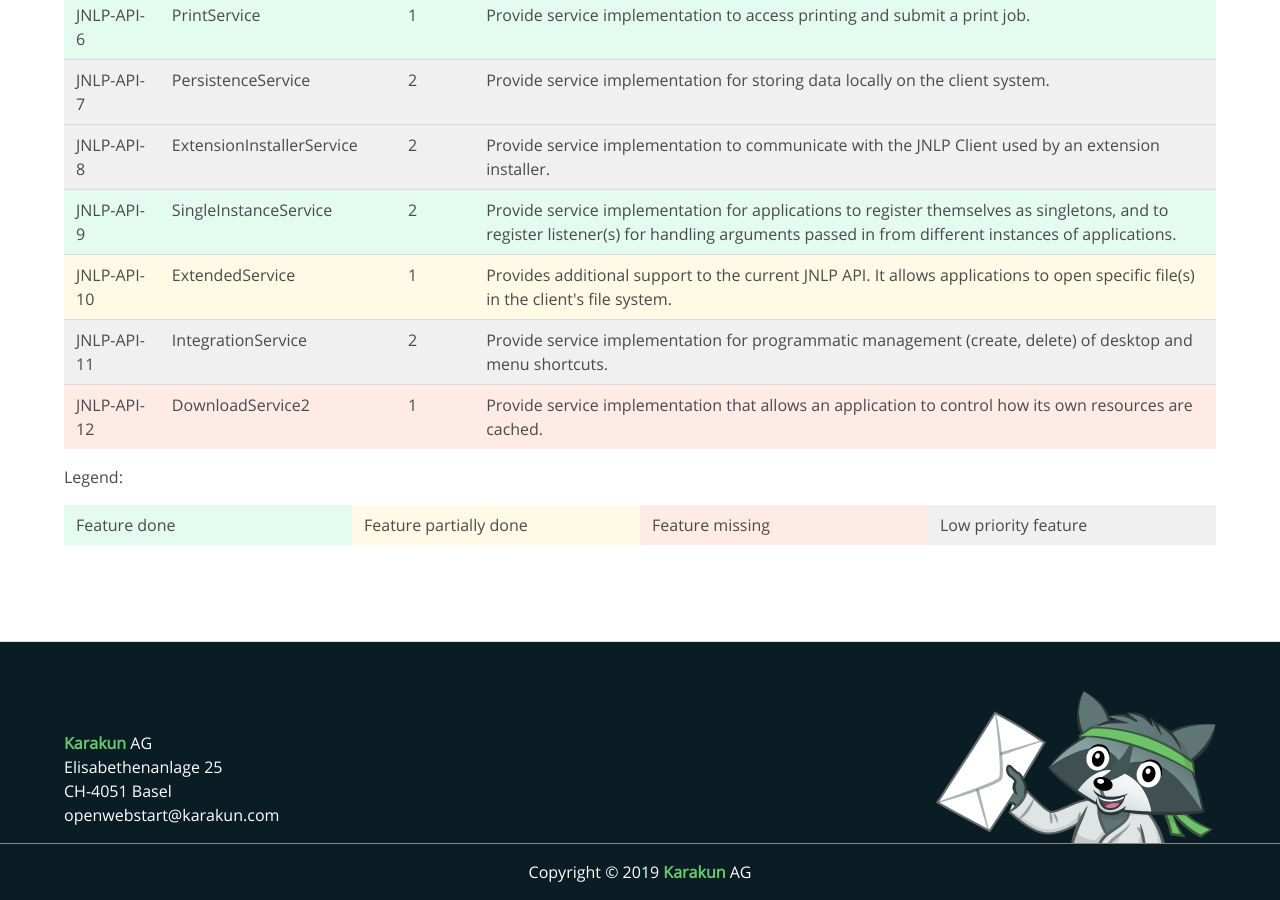
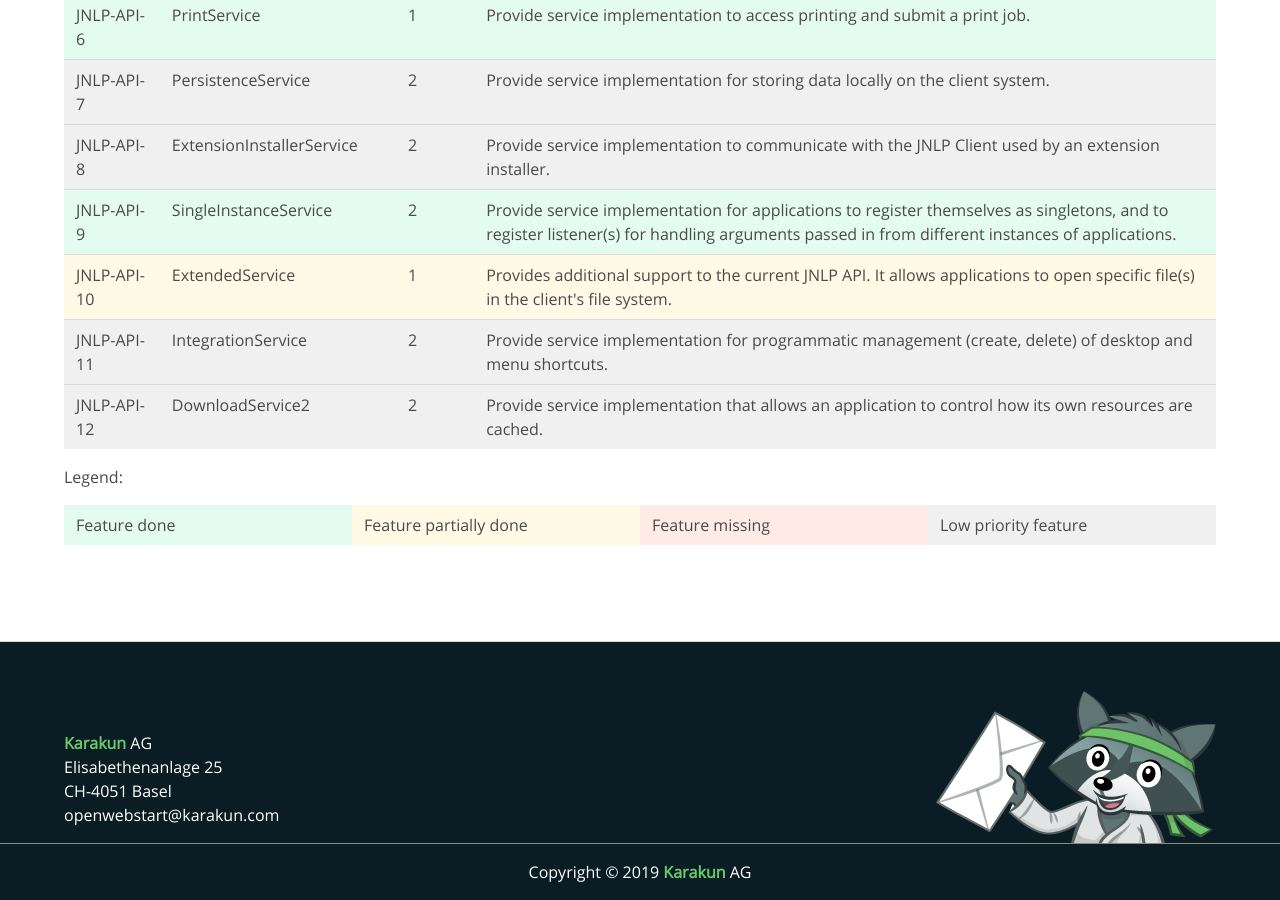
Before and after one commit to karakun/openwebstart-page, a Jekyll site: the page built from features.md, in a window 1280 px wide and 900 px high, scrolled down 6187 px. Built offline with Jekyll 4.4.1, drawn with Linux system fonts in a browser that asks for light colours; comment, search, counter and statistics services are not loaded.

Commit message:
Fix feature table: DownloadService2 is priority 2

```diff
--- a/features.md
+++ b/features.md
@@ -588,10 +588,10 @@ You can download the current version in the [download area](/download).
     <td>2</td>
     <td>Provide service implementation for programmatic management (create, delete) of desktop and menu shortcuts.</td>
 </tr>
-<tr class="feature-missing">
+<tr class="feature-low-priority">
     <td>JNLP-API-12</td>
     <td>DownloadService2</td>
-    <td>1</td>
+    <td>2</td>
     <td>Provide service implementation that allows an application to control how its own resources are cached.</td>
 </tr>
 
```
